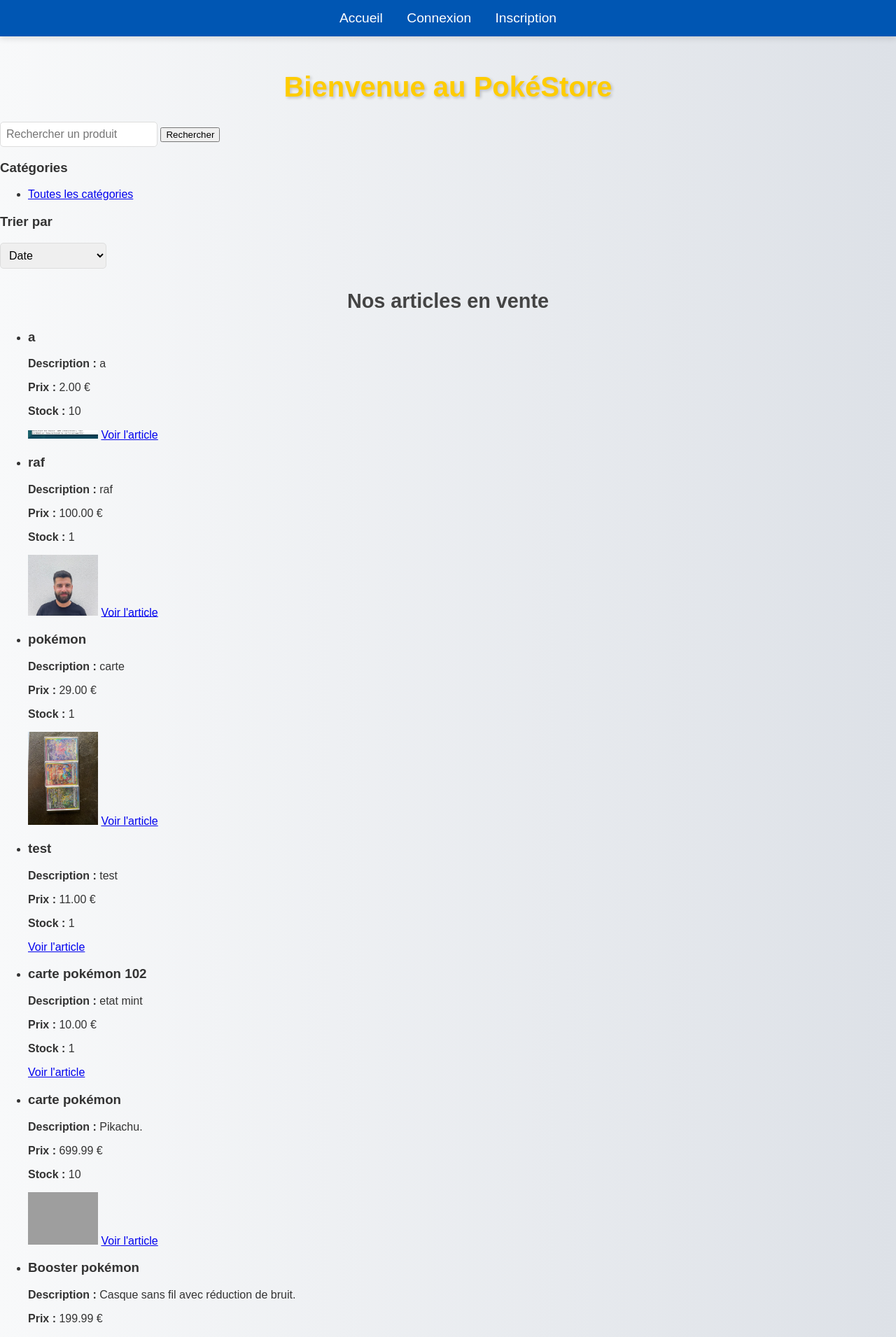
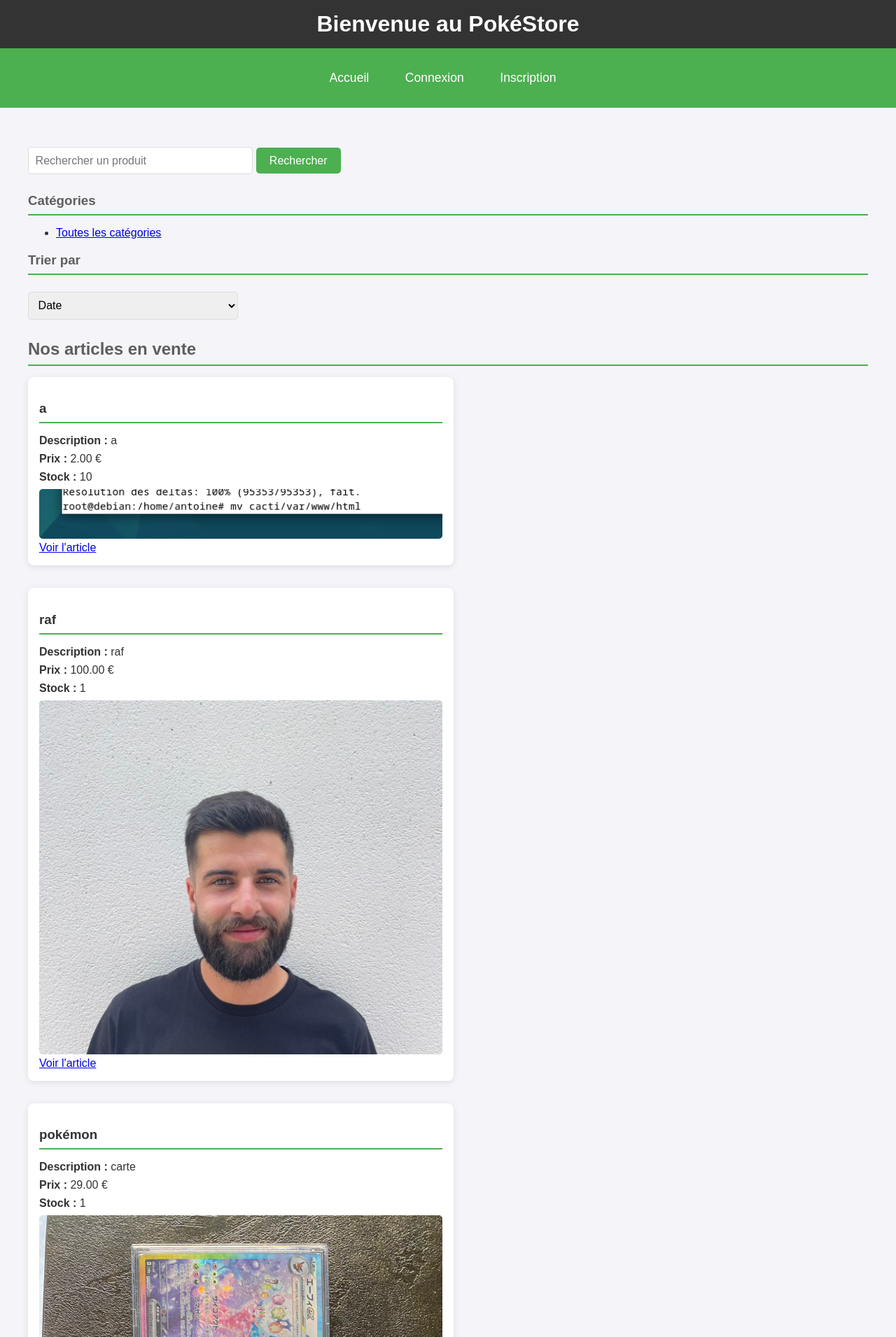
Before and after one commit to Haretou/Ymmersion-INFO-S4-Groupe4, a PHP site: page /php_exam/ in a window 1280 px wide. Shown: the top 1911 px of the page at 70% size. Run offline with PHP 8.4, Linux system fonts and the light colour scheme; data comes from the database, SQL or seed files in the repository; data that the repository does not hold is empty; grey boxes are pictures that could not be loaded.

Commit message:
update index

```diff
--- a/public/index.php
+++ b/public/index.php
@@ -62,13 +62,151 @@ $articles = $stmt->fetchAll(PDO::FETCH_ASSOC);
 <head>
     <meta charset="UTF-8">
     <meta name="viewport" content="width=device-width, initial-scale=1.0">
-    <link rel="stylesheet" href="style.css">
     <title>Accueil - E-Commerce</title>
+    <style>
+        body {
+            font-family: 'Arial', sans-serif;
+            background-color: #f4f4f9;
+            color: #333;
+            margin: 0;
+            padding: 0;
+        }
+
+        header {
+            background-color: #333;
+            color: white;
+            padding: 1rem;
+            text-align: center;
+        }
+
+        h1 {
+            margin: 0;
+        }
+
+        nav {
+            background-color: #4CAF50;
+            padding: 1rem;
+        }
+
+        nav ul {
+            list-style-type: none;
+            padding: 0;
+            text-align: center;
+        }
+
+        nav ul li {
+            display: inline-block;
+            margin-right: 15px;
+        }
+
+        nav ul li a {
+            color: white;
+            text-decoration: none;
+            padding: 0.5rem 1rem;
+            font-size: 1.1rem;
+            border-radius: 5px;
+            transition: background-color 0.3s;
+        }
+
+        nav ul li a:hover {
+            background-color: #45a049;
+        }
+
+        .container {
+            max-width: 1200px;
+            margin: 2rem auto;
+            padding: 1rem;
+        }
+
+        h2, h3 {
+            color: #5e5e5e;
+            border-bottom: 2px solid #4CAF50;
+            padding-bottom: 0.5rem;
+            margin-bottom: 1rem;
+        }
+
+        input[type="text"], select {
+            padding: 0.6rem;
+            border-radius: 5px;
+            border: 1px solid #ddd;
+            font-size: 1rem;
+            margin: 0.5rem 0;
+            width: 100%;
+            max-width: 300px;
+        }
+
+        button {
+            background-color: #4CAF50;
+            color: white;
+            border: none;
+            padding: 0.6rem 1.2rem;
+            font-size: 1rem;
+            cursor: pointer;
+            border-radius: 5px;
+            transition: background-color 0.3s;
+        }
+
+        button:hover {
+            background-color: #45a049;
+        }
+
+        .article-list {
+            display: flex;
+            flex-wrap: wrap;
+            gap: 1rem;
+            justify-content: space-between;
+        }
+
+        .article-item {
+            background-color: white;
+            border-radius: 8px;
+            padding: 1rem;
+            box-shadow: 0 2px 10px rgba(0, 0, 0, 0.1);
+            width: 48%;
+            margin-bottom: 1rem;
+        }
+
+        .article-item img {
+            width: 100%;
+            height: auto;
+            border-radius: 5px;
+        }
+
+        .article-item h3 {
+            color: #333;
+        }
+
+        .article-item p {
+            margin: 0.5rem 0;
+        }
+
+        footer {
+            background-color: #333;
+            color: white;
+            text-align: center;
+            padding: 1rem;
+        }
+
+        @media (max-width: 768px) {
+            .article-item {
+                width: 100%;
+            }
+
+            nav ul li {
+                display: block;
+                margin-right: 0;
+                text-align: center;
+            }
+        }
+    </style>
 </head>
 <body>
 
+    <header>
+        <h1>Bienvenue au PokéStore</h1>
+    </header>
 
-    <nav class="nav-container">
+    <nav>
         <ul>
             <li><a href="index.php">Accueil</a></li>
             <?php if ($is_logged_in): ?>
@@ -79,10 +217,9 @@ $articles = $stmt->fetchAll(PDO::FETCH_ASSOC);
                 <!-- Lien vers le panneau admin uniquement pour l'administrateur -->
                 <?php if ($is_admin): ?>
                     <li><a href="../product/admin.php">Panneau Admin</a></li>
-                    <li><a href="../product/create.php">Modifier un article</a></li>  <!-- Lien de modification d'article -->
+                    <li><a href="../product/create.php">Modifier un article</a></li>
                 <?php endif; ?>
 
-                <!-- Lien vers les favoris -->
                 <li><a href="favorites.php">❤️ Voir mes favoris</a></li>
             <?php else: ?>
                 <li><a href="login.php">Connexion</a></li>
@@ -91,8 +228,7 @@ $articles = $stmt->fetchAll(PDO::FETCH_ASSOC);
         </ul>
     </nav>
 
-    <h1>Bienvenue au PokéStore</h1>
-
+    <div class="container">
         <!-- Barre de recherche -->
         <form action="index.php" method="GET">
             <input type="text" name="search" placeholder="Rechercher un produit" value="<?php echo htmlspecialchars($search_query); ?>">
@@ -121,29 +257,32 @@ $articles = $stmt->fetchAll(PDO::FETCH_ASSOC);
         </form>
 
         <h2>Nos articles en vente</h2>
+
+        <div class="article-list">
             <?php if (count($articles) > 0): ?>
-        <ul>
                 <?php foreach ($articles as $article): ?>
-                <li>
+                    <div class="article-item">
                         <h3><?php echo htmlspecialchars($article['title']); ?></h3>
                         <p><strong>Description :</strong> <?php echo nl2br(htmlspecialchars($article['description'])); ?></p>
                         <p><strong>Prix :</strong> <?php echo htmlspecialchars($article['price']); ?> €</p>
                         <p><strong>Stock :</strong> <?php echo htmlspecialchars($article['stock']); ?></p>
 
-                        <!-- Affichage de l'image de l'article -->
                         <?php if (!empty($article['image'])): ?>
-                            <img src="../uploads/<?php echo htmlspecialchars($article['image']); ?>" alt="Image de l'article" width="100">
+                            <img src="../uploads/<?php echo htmlspecialchars($article['image']); ?>" alt="Image de l'article">
                         <?php endif; ?>
 
-                        <!-- Lien vers la page du produit -->
                         <a href="../product/product.php?id=<?php echo $article['id']; ?>">Voir l'article</a>
-
-                </li>
+                    </div>
                 <?php endforeach; ?>
-        </ul>
             <?php else: ?>
                 <p>Aucun article disponible.</p>
             <?php endif; ?>
+        </div>
+    </div>
+
+    <footer>
+        <p>&copy; 2025 PokéStore - Tous droits réservés</p>
+    </footer>
 
 </body>
 </html>
```
Lines whose indentation alone changed are shown as unchanged.
